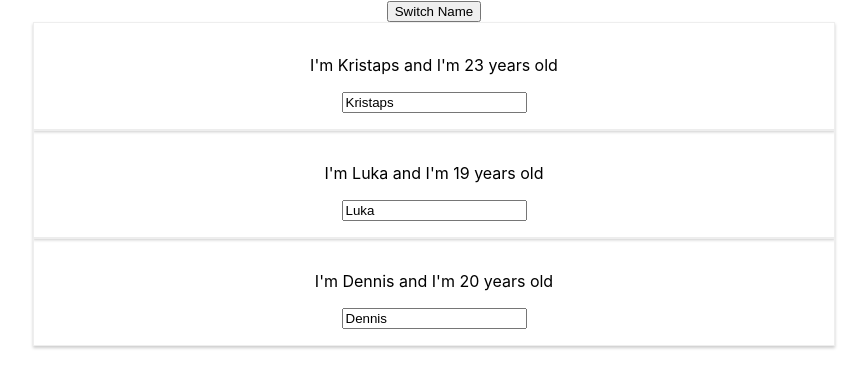
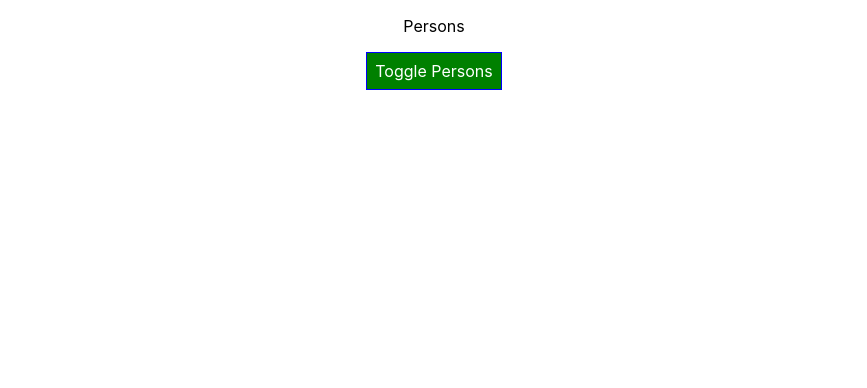
Before and after one commit to jscholar/react-tutorial, a React (Create React App) app: page / in a window 1280 px wide. Shown: the top 388 px of the page, without its empty margins (206-1073 px from the left). Built offline with nearby package versions, Linux system fonts and the light colour scheme.

Commit message:
First Commit

```diff
--- a/package.json
+++ b/package.json
@@ -3,6 +3,7 @@
   "version": "0.1.0",
   "private": true,
   "dependencies": {
+    "radium": "^0.25.1",
     "react": "^16.8.1",
     "react-dom": "^16.8.1",
     "react-scripts": "2.1.3"
--- a/src/App.css
+++ b/src/App.css
@@ -1,3 +1,11 @@
 .App {
   text-align: center;
 }
+
+.red {
+  color: red
+}
+
+.bold {
+  font-weight: bold;
+}
--- a/src/App.js
+++ b/src/App.js
@@ -1,60 +1,110 @@
 import React from 'react';
+import Person from './Person/Person'
+import Radium, { StyleRoot } from 'radium'
+
 import './App.css';
-import Person from './Person/Person'
+
 
 class App extends React.Component {
   state = {
     persons: [
-      {name: 'Kristaps', age: 23},
-      {name: 'Luka', age: 19},
-      {name: 'Dennis', age: 20}
+      {id: '1klj4l1k', name: 'Kristaps', age: 23},
+      {id: '13kj4h6uig', name: 'Luka', age: 19},
+      {id: 'as7dt6f789', name: 'Dennis', age: 20}
     ],
-    otherState: 'some other value'
+    otherState: 'some other value',
+    showPersons: false
   }
 
-  clickHandler = () => {
-    this.setState({
-      persons: [
-        {name: 'Kristaps Porzingis', age: 23},
-        {name: 'Luka Doncic', age: 19},
-        {name: 'Dennis Smith Jr.', age: 20}
-      ]
+  deletePersonHandler = (personIndex) => {
+    const persons = this.state.persons.slice(); // slice call is important to avoid mutation of original state.
+    persons.splice(personIndex, 1);
+    this.setState({persons: persons})
+  }
+
+  nameChangeHandler = ( event, id ) => {
+    const personIndex = this.state.persons.findIndex((p) => p.id === id);
+    const person = {
+      ...this.state.persons[personIndex] // create a new object with copies of the properties of orginial object.
+    }
+    person.name = event.target.value;
+
+    const persons = [...this.state.persons]; // Create copy of persons array to set as new state property
+    persons[personIndex] = person;
+
+    this.setState( {
+      persons: persons
     })
   }
 
-  nameChangeHandler = (event) => {
-    this.setState( {
-      persons: [
-        {name: 'Kristaps Porzingis', age: 23},
-        {name: event.target.value, age: 19},
-        {name: 'Dennis Smith Jr.', age: 20}
-      ]
+  togglePersonHandler = () => {
+    const doesShow = this.state.showPersons;
+    this.setState({
+      showPersons: !doesShow
     })
   }
 
-    render() {
-      return (
-        <div className="App">
-          <button onClick={this.clickHandler}>Switch Name</button>
-            <Person
-              name={this.state.persons[0].name}
-              age={this.state.persons[0].age}
-              click={this.clickHandler}
-              />
-            <Person
-              name={this.state.persons[1].name}
-              age={this.state.persons[1].age}
-              click={this.clickHandler}
-              changed={this.nameChangeHandler}
-              />
-            <Person
-              name={this.state.persons[2].name}
-              age={this.state.persons[2].age}
-              click={this.clickHandler}
-              />
-        </div>
+  render() {
+    const style = {
+      backgroundColor: 'green',
+      color: 'white',
+      font: 'inherit',
+      border: '1px solid blue',
+      padding: '8px',
+      cursor: 'pointer',
+
+      ':hover': {
+        backgroundColor: 'lightgreen',
+        color: 'black'
+      }
+    }
+
+    let persons = null;
+
+    if (this.state.showPersons) {
+      persons = (
+      <div>
+        {this.state.persons.map((person, index) =>
+          <Person
+            click={() => this.deletePersonHandler(index)}
+            name={person.name}
+            age={person.age}
+            key={person.id}
+            changed={(event) => this.nameChangeHandler(event, person.id)}
+          />
+        )}
+      </div>
       )
+
+      style.backgroundColor = 'red';
+      style[':hover'] = {
+        backgroundColor: 'salmon',
+        color: 'black'
+      }
     }
+
+    const classes = [];
+
+    if(this.state.persons.length <= 2 ) {
+      classes.push('red');
+    }
+
+    if (this.state.persons.length <= 1) {
+      classes.push('bold');
+    }
+
+    return (
+      <StyleRoot>
+      <div className="App">
+      <p className={classes.join(' ')}>Persons</p>
+        <button
+          style={style}
+          onClick={this.togglePersonHandler}>Toggle Persons</button>
+          {persons}
+      </div>
+      </StyleRoot>
+    )
+  }
 }
 
-export default App;
+export default Radium(App);
--- a/src/Person/Person.js
+++ b/src/Person/Person.js
@@ -1,13 +1,19 @@
 import React from 'react';
-import './Person.css';
+import Radium from 'radium';
+import styles from './Person.module.css';
 
 const person = ( props ) => {
+    const style = {
+        '@media (min-width: 500px)': {
+            width: '450px'
+        }
+    }
     return (
-        <div className="Person">
+        <div className={styles.Person} style={style}>
             <p onClick={props.click}>I'm {props.name} and I'm {props.age} years old</p>
             <input type="text" onChange={props.changed} value={props.name}/>
         </div>
     );
 };
 
-export default person;
+export default Radium(person);
--- a/src/Person/Person.css
+++ b/src/Person/Person.module.css
@@ -1,6 +1,6 @@
 .Person {
     width: 60%;
-    margin: auto;
+    margin: 16px auto;
     border: 1px solid #eee;
     box-shadow: 0 2px 3px #ccc;
     padding: 16px;
```
Also changed, not shown: 1 other file (tests, documents, lock files or other folders).
